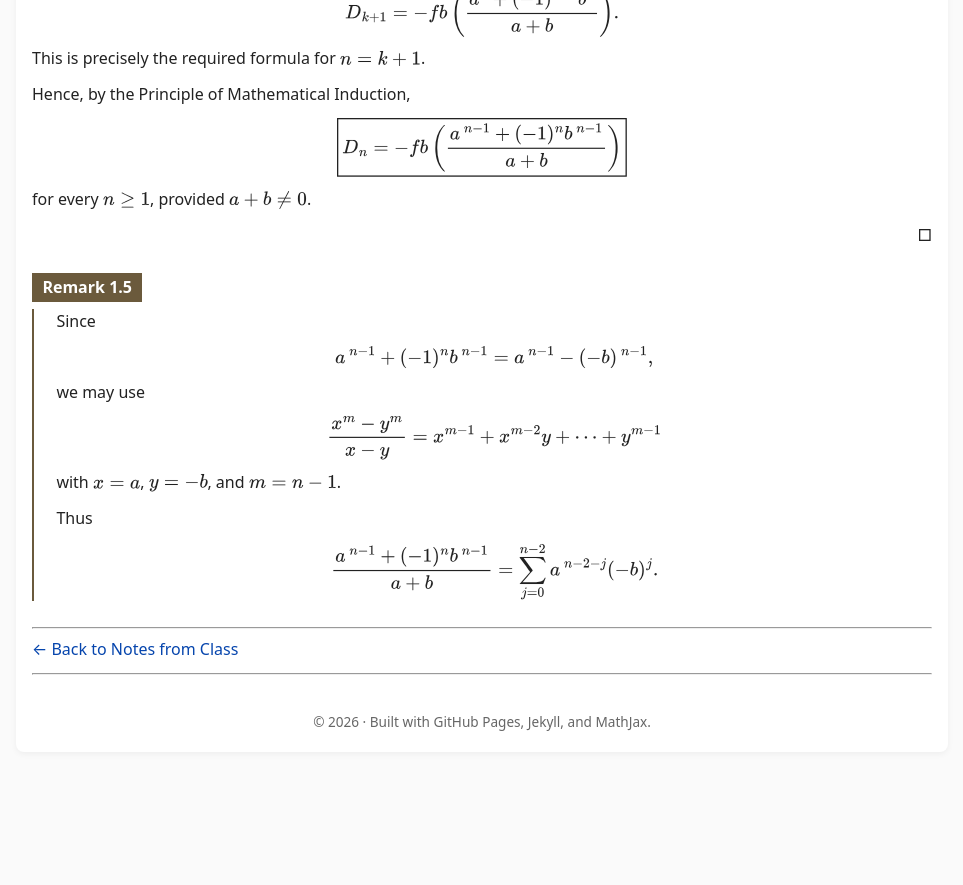
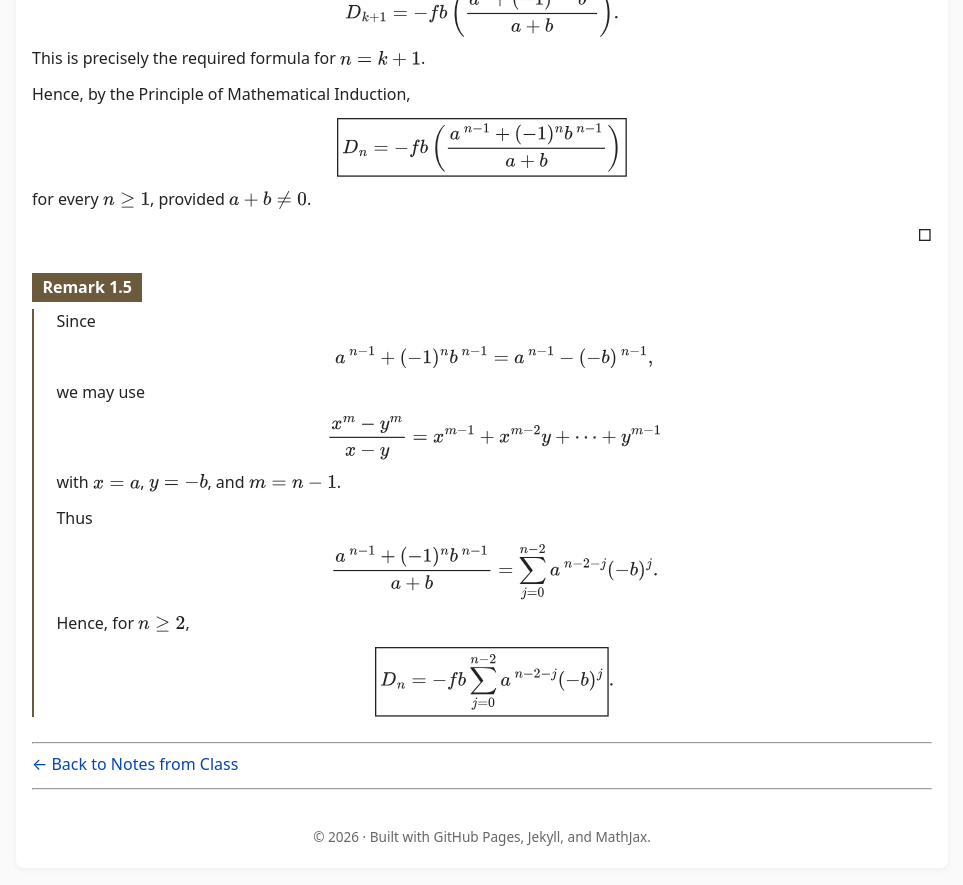
Before and after one commit to SaleemKamaludin/SaleemKamaludin.github.io, a Jekyll site: the page built from courses/math-2276/notes-from-class/lecture-2/index.md, in a window 1280 px wide and 900 px high, scrolled down 13808 px. Shown: the top 885 px of the window, without its empty margins (158-1121 px from the left). Built offline with Jekyll 4.4.1, drawn with Linux system fonts in a browser that asks for light colours; before the commit the page ends 14592 px from its top, so only the background shows below that.

Commit message:
Complete Remark 1.5 with finite sum form

```diff
--- a/courses/math-2276/notes-from-class/lecture-2/index.md
+++ b/courses/math-2276/notes-from-class/lecture-2/index.md
@@ -2268,6 +2268,28 @@ D_n=
 
     </div>
 
+    <div id="remark-alternative-form-a-b-conclusion">
+
+    <p>
+      Hence, for \(n\geq 2\),
+    </p>
+
+    <div class="display-math">
+
+    \[
+    \boxed{
+    D_n
+    =
+    -fb
+    \sum_{j=0}^{n-2}
+    a^{\,n-2-j}(-b)^j
+    }.
+    \]
+
+    </div>
+
+    </div>
+
   </div>
 
 </div>
```
